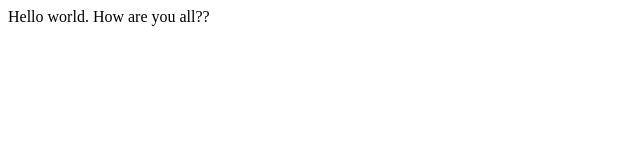
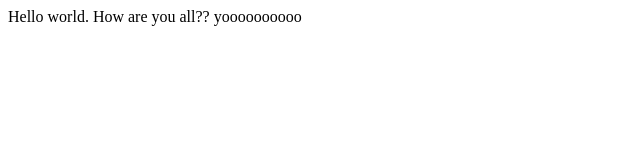
Before and after one commit to dpkkatwal/Web-Development, a plain HTML site: page index.html in a window 1280 px wide. Shown: the whole page, without its empty margins (0-640 px from the left). Drawn offline with Linux system fonts and the light colour scheme.

Commit message:
Update index.html

```diff
--- a/index.html
+++ b/index.html
@@ -6,6 +6,6 @@
     <title>Document</title>
 </head>
 <body>
-    Hello world. How are you all??
+    Hello world. How are you all?? yoooooooooo
 </body>
 </html>
```
